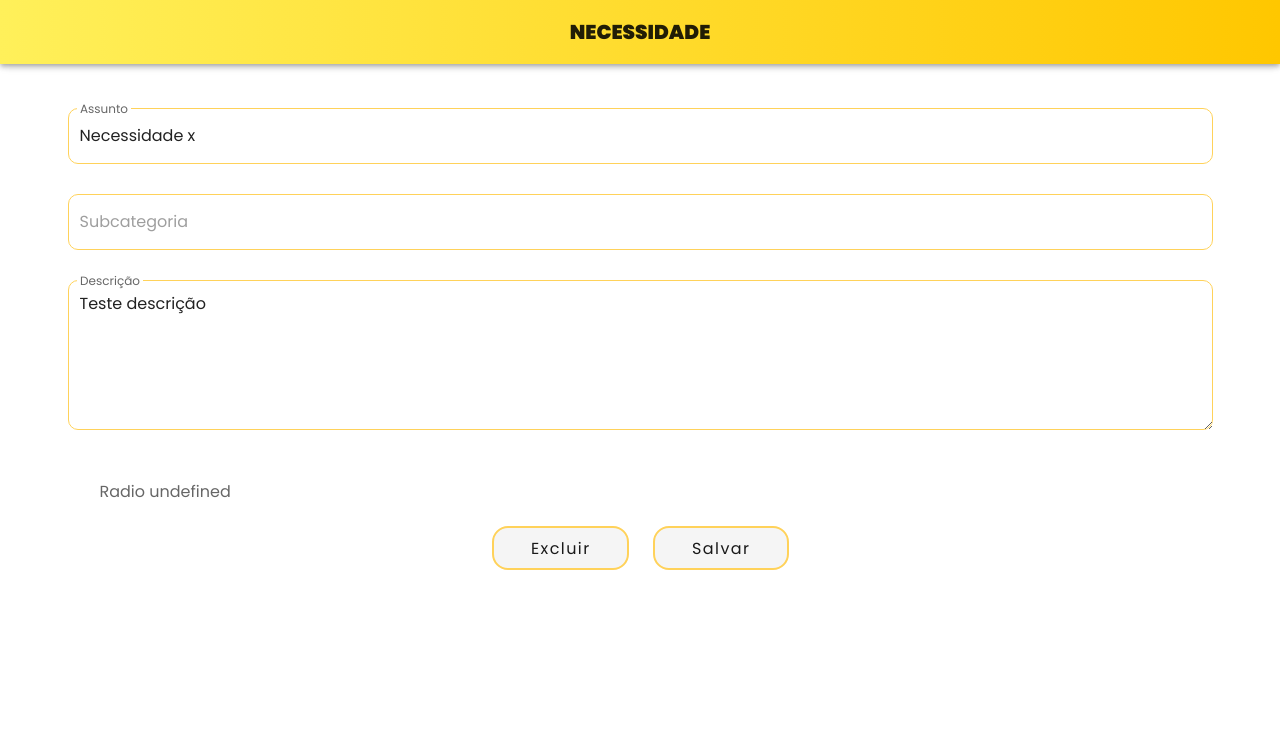
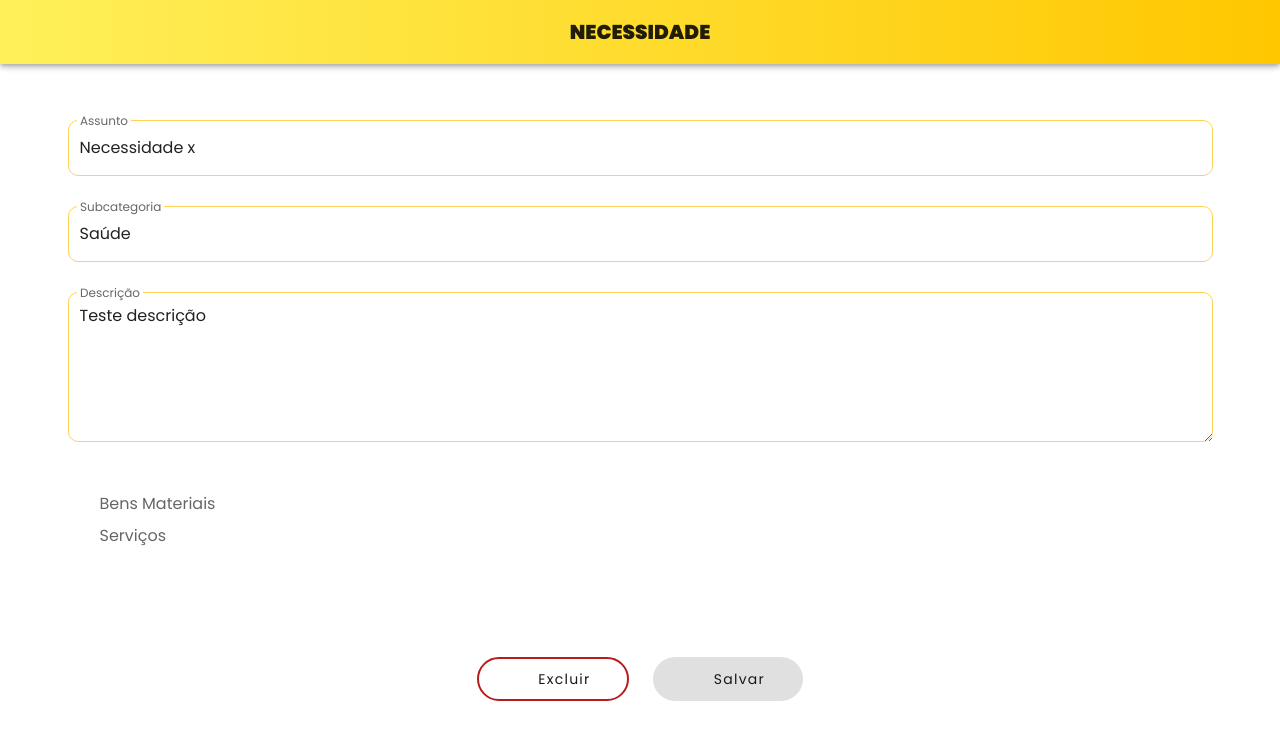
Before and after one commit to bvinicius/adote-um-amanha-frontend, a Vue app: page /#/necessity/1/edit in a window 1280 px wide. Shown: the top 740 px of the page. Built offline with nearby package versions, Linux system fonts and the light colour scheme; the HTML template or start-up script is replaced by a standard one.

Commit message:
Implementa estado na view de edição de necessidade

```diff
--- a/src/modules/institution/views/EditNecessity.vue
+++ b/src/modules/institution/views/EditNecessity.vue
@@ -1,31 +1,61 @@
 <template>
-  <v-container class="px-8">
+  <v-container class="px-8 d-flex align-start" v-if="newNecessity" fill-height>
+    <v-container class="px-0">
+      <v-form v-model="isFormValid">
         <v-row class="mt-8">
-      <Input label="Assunto" v-model="necessity.title" />
+          <Input
+            label="Assunto"
+            v-model="newNecessity.title"
+            :rules="[inputValidations.required]"
+          />
         </v-row>
         <v-row>
           <Select
             :items="allSubcategories"
-        placeholder="Subcategoria"
-        v-model="necessity.subcategory"
+            label="Subcategoria"
+            v-model="currentSubcategoryObject"
+            item-text="name"
+            item-value="value"
+            :rules="[inputValidations.required]"
           />
         </v-row>
         <v-row>
           <TextArea
             name="input-descricao"
             label="Descrição"
-        v-model="necessity.description"
+            v-model="newNecessity.description"
           ></TextArea>
         </v-row>
         <v-row>
-      <v-radio-group v-model="necessity.category">
-        <v-radio :label="`Radio ${n}`" :value="n - 1"></v-radio>
+          <v-radio-group v-model="newNecessity.category">
+            <v-radio
+              v-for="category of allCategories"
+              :key="category.value"
+              :value="parseInt(category.value)"
+              :label="category.name"
+            >
+            </v-radio>
           </v-radio-group>
         </v-row>
+      </v-form>
+    </v-container>
+    <v-container class="px-0">
       <v-row class="justify-center">
-      <Button title="Excluir" class="mr-6" />
-      <Button title="Salvar" />
+        <Button
+          title="Excluir"
+          class="mr-6"
+          color="error"
+          outlined
+          prependIcon="mdi-delete"
+        />
+        <Button
+          title="Salvar"
+          color="primary"
+          :disabled="!isSaveButtonDisabled"
+          prependIcon="mdi-content-save"
+        />
       </v-row>
+    </v-container>
   </v-container>
 </template>
 
@@ -39,6 +69,8 @@ import CategoryUtils, { Category } from "../../shared/enums/Category";
 import SubcategoriesUtils, {
   Subcategory,
 } from "../../shared/enums/Subcategory";
+import InputValidations from "../../shared/utils/InputValidations";
+
 export default Vue.extend({
   mounted() {
     this.$root.showToolbar("NECESSIDADE");
@@ -61,10 +93,41 @@ export default Vue.extend({
       description: "Teste descrição",
     },
     newNecessity: null,
+    isFormValid: true,
   }),
   computed: {
     allSubcategories() {
-      return SubcategoriesUtils.allEntries();
+      return SubcategoriesUtils.allObjects();
+    },
+    allCategories() {
+      return CategoryUtils.allPluralObjects();
+    },
+    currentSubcategoryObject: {
+      get() {
+        return SubcategoriesUtils.toObject(this.newNecessity.subcategory);
+      },
+      set(value) {
+        this.newNecessity.subcategory = value;
+      },
+    },
+    currentCategoryObject: {
+      get() {
+        return CategoryUtils.toSingularObject(this.newNecessity.category);
+      },
+      set(value) {
+        this.newNecessity.category = value;
+      },
+    },
+    isSaveButtonDisabled() {
+      return this.necessityHasChanged && this.isFormValid;
+    },
+    necessityHasChanged() {
+      return (
+        JSON.stringify(this.newNecessity) !== JSON.stringify(this.necessity)
+      );
+    },
+    inputValidations() {
+      return InputValidations;
     },
   },
 });
--- a/src/modules/shared/components/Button.vue
+++ b/src/modules/shared/components/Button.vue
@@ -5,9 +5,12 @@
     elevation="0"
     v-bind="$attrs"
     v-on="$listeners"
+    rounded
   >
     <v-icon v-if="prependIcon" left dark>{{ prependIcon }}</v-icon>
-    {{ title }}
+    <span class="a-button--title">
+      {{ title }}
+    </span>
     <v-icon v-if="appendIcon" right dark>{{ appendIcon }}</v-icon>
   </v-btn>
 </template>
@@ -24,15 +27,28 @@ export default Vue.extend({
 </script>
 
 <style scoped lang="scss">
+.v-btn {
+  text-transform: none;
+  color: #191919 !important;
+  font-size: 16px;
+  font-weight: 400;
+  box-sizing: border-box;
+  transition: 300ms;
+  border: 2px solid #ffd25a;
+
+  .v-icon {
+    color: #191919;
+  }
+}
+
+.error--text {
+  border: 2px solid var(--v-error-base);
+}
+
 .a-button {
-  text-transform: none !important;
-  border-radius: 16px !important;
-  color: #191919 !important;
-  font-size: 16px !important;
-  font-weight: 400 !important;
-  box-sizing: border-box;
-  border: 2px solid #ffd25a !important;
-  transition: 300ms;
+  &--title {
+    color: #191919 !important;
+  }
 }
 
 .disabled {
--- a/src/modules/shared/enums/Category.ts
+++ b/src/modules/shared/enums/Category.ts
@@ -1,17 +1,72 @@
+import { EnumerableObject } from "../types/EnumerableObject";
+
 export enum Category {
   asset,
   service,
 }
 
-function toString(category: Category): string {
-  return categoryStrings[category];
+function toPluralString(category: Category): string {
+  return pluralCategoryStrings[category];
 }
 
-const categoryStrings = {
-  [Category.asset]: "Bens",
+function toSingularString(category: Category): string {
+  return singularCategoryStrings[category];
+}
+
+function allPluralObjects(): EnumerableObject[] {
+  return allObjects(pluralCategoryStrings);
+}
+
+function allSingularObjects(): EnumerableObject[] {
+  return allObjects(singularCategoryStrings);
+}
+
+function toPluralObject(category: Category): EnumerableObject {
+  return toObject(category, pluralCategoryStrings);
+}
+
+function toSingularObject(category: Category): EnumerableObject {
+  return toObject(category, singularCategoryStrings);
+}
+
+function toObject(
+  category: Category,
+  categoryMap: CategoryMap
+): EnumerableObject {
+  return {
+    value: category,
+    name: categoryMap[category],
+  };
+}
+
+function allObjects(categoryMap: CategoryMap): EnumerableObject[] {
+  return Object.entries(categoryMap).map(([value, name]) => ({
+    value,
+    name,
+  }));
+}
+
+const pluralCategoryStrings: CategoryMap = {
+  [Category.asset]: "Bens Materiais",
   [Category.service]: "Serviços",
+};
+
+const singularCategoryStrings: CategoryMap = {
+  [Category.asset]: "Bem Material",
+  [Category.service]: "Serviço",
+};
+
+type CategoryMap = {
+  [Category.asset]: string;
+  [Category.service]: string;
 };
 
 export default {
   toString,
+  toPluralString,
+  toSingularString,
+  allPluralObjects,
+  allSingularObjects,
+  toPluralObject,
+  toSingularObject,
 };
--- a/src/modules/shared/enums/Subcategory.ts
+++ b/src/modules/shared/enums/Subcategory.ts
@@ -1,3 +1,5 @@
+import { EnumerableObject } from "../types/EnumerableObject";
+
 export enum Subcategory {
   health,
   professionalization,
@@ -10,15 +12,21 @@ function toString(subcategory: Subcategory): string {
   return subcategoryStrings[subcategory];
 }
 
-function allEntries(): EntryType[] {
+function allObjects(): EnumerableObject[] {
   return Object.entries(subcategoryStrings).map(([value, name]) => ({
     value,
-    name
+    name,
   }));
 }
 
-// eslint-disable-next-line @typescript-eslint/no-explicit-any
-const subcategoryStrings: SubcategoryString = {
+function toObject(subcategory: Subcategory): EnumerableObject {
+  return {
+    name: subcategoryStrings[subcategory],
+    value: subcategory.toString(),
+  };
+}
+
+const subcategoryStrings = {
   [Subcategory.health]: "Saúde",
   [Subcategory.professionalization]: "Profissionalização",
   [Subcategory.education]: "Educação",
@@ -26,20 +34,8 @@ const subcategoryStrings: SubcategoryString = {
   [Subcategory.others]: "Outros",
 };
 
-interface EntryType {
-  value: string,
-  name: string,
-}
-
-interface SubcategoryString {
-  [Subcategory.health]: string
-  [Subcategory.professionalization]: string
-  [Subcategory.education]: string
-  [Subcategory.food]: string
-  [Subcategory.others]: string
-}
-
 export default {
   toString,
-  allEntries
+  allObjects,
+  toObject,
 };
--- /dev/null
+++ b/src/modules/shared/types/EnumerableObject.ts
@@ -0,0 +1,4 @@
+export interface EnumerableObject {
+  value: string | number;
+  name: string;
+}
```
Lines whose indentation alone changed are shown as unchanged.
